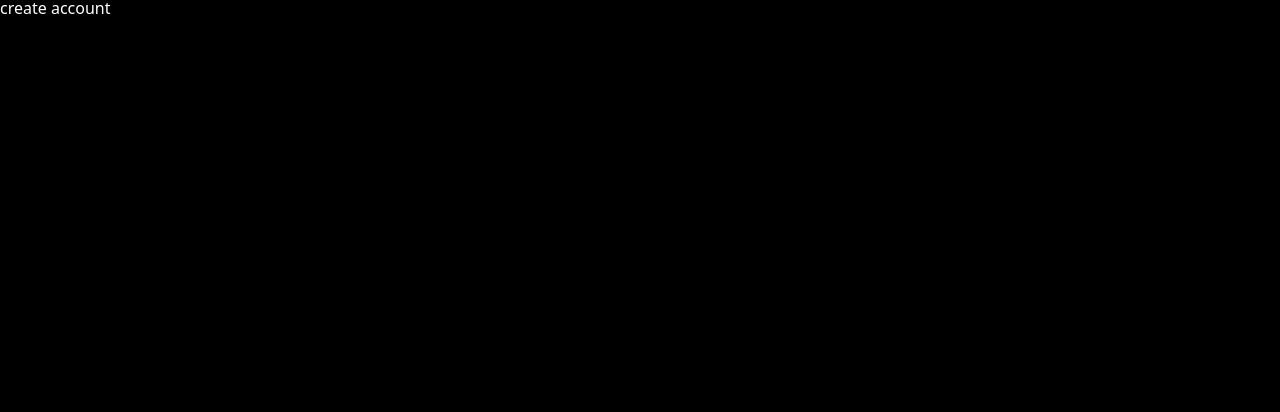
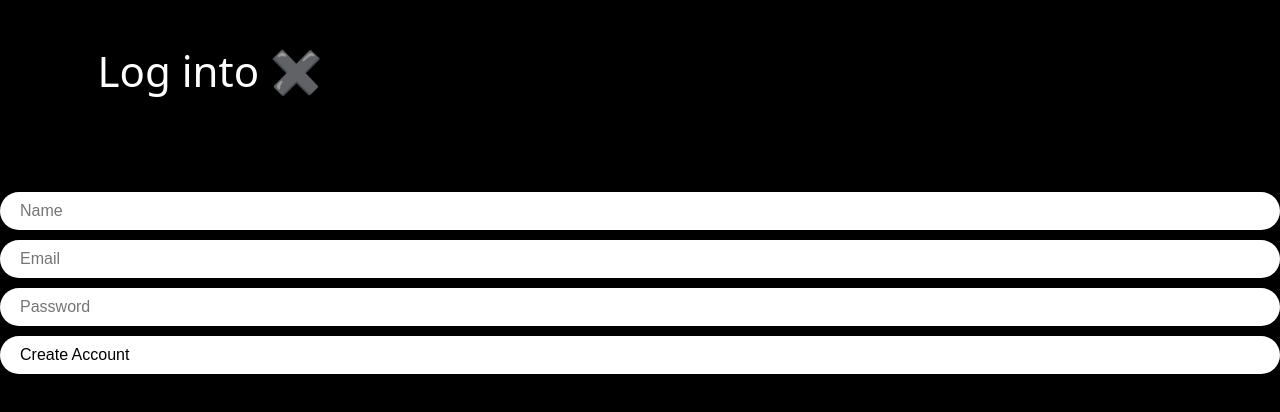
Before and after one commit to h-0y28/Nwitter, a React (Vite) app: page /create-account in a window 1280 px wide. Shown: the top 412 px of the page. Built offline with nearby package versions, Linux system fonts and the light colour scheme; the HTML template or start-up script is replaced by a standard one.

Commit message:
#3.1 Forms and UI error(10:00)

```diff
--- a/src/routes/create-account.tsx
+++ b/src/routes/create-account.tsx
@@ -1,3 +1,96 @@
+import { useState } from "react";
+import styled from "styled-components";
+
+const Title = styled.h1`
+    height: 100%;
+    display: flex;
+    flex-direction: column;
+    align-items: center;
+    width: 420px;
+    padding: 50px 0px;
+`;
+
+const Wrapper = styled.div`
+    font-size: 42px;
+`;
+
+const Form = styled.form`
+    margin-top: 50px;
+    display: flex;
+    flex-direction: column;
+    gap: 10px;
+    width: 100%;
+`;
+
+const Input = styled.input`
+    padding: 10px 20px;
+    border-radius: 50px;
+    border: none;
+    width: 100%;
+    font-size: 16px;
+`;
+
 export default function CreateAccount() {
-    return <h1>create account</h1>;
+    const [isLoading, setIsLoading] = useState(false);
+    const [name, setName] = useState("");
+    const [email, setEmail] = useState("");
+    const [password, setPassword] = useState("");
+    const [error, setError] = useState("");
+
+    const onChange = (e: React.ChangeEvent<HTMLInputElement>) => {
+        const {
+            target: { name, value },
+        } = e;
+        if (name === "name") {
+            setName(value);
+        } else if (name === email) {
+            setEmail(value);
+        } else if (name === password) {
+            setPassword(value);
+        }
+    };
+    const onSubmit = (e: React.FormEvent<HTMLFormElement>) => {
+        e.preventDefault();
+        try {
+        } catch (e) {
+        } finally {
+            setIsLoading(false);
+        }
+    };
+    return (
+        <Wrapper>
+            <Title>Log into ✖️</Title>
+            <Form onSubmit={onSubmit}>
+                <Input
+                    onChange={onChange}
+                    name="name"
+                    value={name}
+                    placeholder="Name"
+                    type="text"
+                    required
+                />
+                <Input
+                    onChange={onChange}
+                    name="email"
+                    value={email}
+                    placeholder="Email"
+                    type="email"
+                    required
+                />
+                <Input
+                    onChange={onChange}
+                    name="password"
+                    value={password}
+                    placeholder="Password"
+                    type="password"
+                    required
+                />
+                <Input
+                    name="submit"
+                    value={isLoading ? "LaodingScreen..." : "Create Account"}
+                    value="Create Account"
+                />
+            </Form>
+        </Wrapper>
+    );
 }
```
Also changed, not shown: 1 other file (tests, documents, lock files or other folders).
